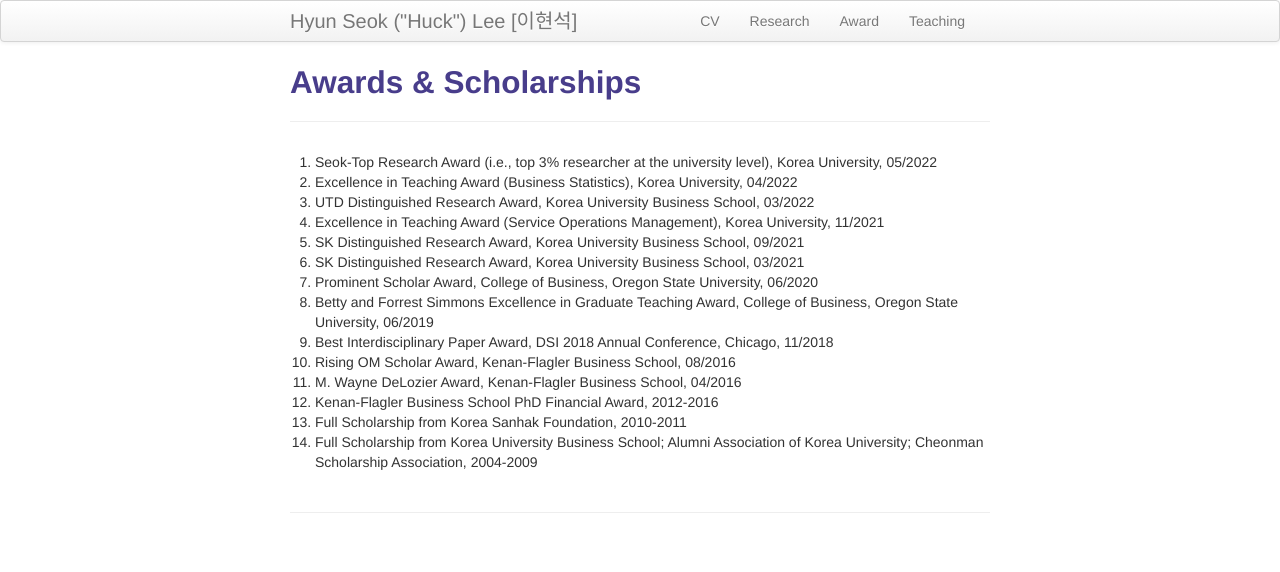
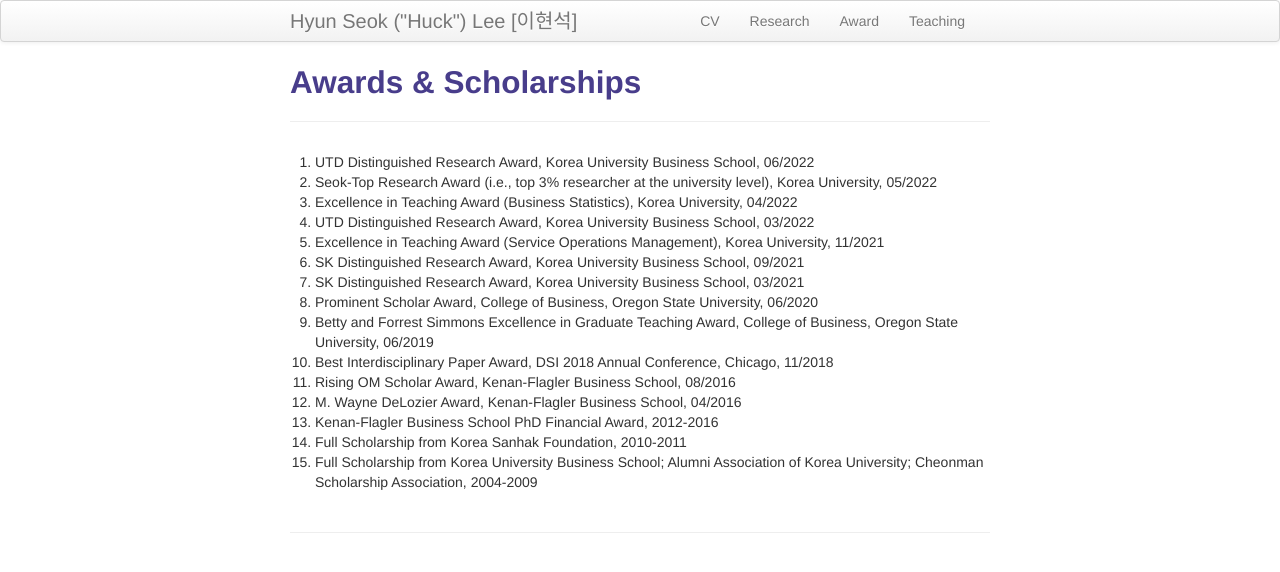
Before and after one commit to lordya2/lordya2.github.io, a Jekyll site: the page built from pages/award.md, in a window 1280 px wide. Shown: the top 572 px of the page. Built offline with Jekyll 4.4.1, drawn with Linux system fonts in a browser that asks for light colours.

Commit message:
Update award.md

```diff
--- a/pages/award.md
+++ b/pages/award.md
@@ -6,20 +6,21 @@ description: Hyun Seok ("Huck") Lee's Awards
 
 
 <!-- ### <u>Awards </u>-->
-1. Seok-Top Research Award (i.e., top 3% researcher at the university level), Korea University, 05/2022
-2. Excellence in Teaching Award (Business Statistics), Korea University, 04/2022
-3. UTD Distinguished Research Award, Korea University Business School, 03/2022
-4. Excellence in Teaching Award (Service Operations Management), Korea University, 11/2021
-5. SK Distinguished Research Award, Korea University Business School, 09/2021
-6. SK Distinguished Research Award, Korea University Business School, 03/2021
-7. Prominent Scholar Award, College of Business, Oregon State University, 06/2020
-8. Betty and Forrest Simmons Excellence in Graduate Teaching Award, College of Business, Oregon State University, 06/2019
-9. Best Interdisciplinary Paper Award, DSI 2018 Annual Conference, Chicago, 11/2018
-10. Rising OM Scholar Award, Kenan-Flagler Business School, 08/2016
-11. M. Wayne DeLozier Award, Kenan-Flagler Business School, 04/2016
-12. Kenan-Flagler Business School PhD Financial Award, 2012-2016
-13. Full Scholarship from Korea Sanhak Foundation, 2010-2011
-14. Full Scholarship from Korea University Business School; Alumni Association of Korea University; Cheonman Scholarship Association, 2004-2009
+1. UTD Distinguished Research Award, Korea University Business School, 06/2022
+2. Seok-Top Research Award (i.e., top 3% researcher at the university level), Korea University, 05/2022
+3. Excellence in Teaching Award (Business Statistics), Korea University, 04/2022
+4. UTD Distinguished Research Award, Korea University Business School, 03/2022
+5. Excellence in Teaching Award (Service Operations Management), Korea University, 11/2021
+6. SK Distinguished Research Award, Korea University Business School, 09/2021
+7. SK Distinguished Research Award, Korea University Business School, 03/2021
+8. Prominent Scholar Award, College of Business, Oregon State University, 06/2020
+9. Betty and Forrest Simmons Excellence in Graduate Teaching Award, College of Business, Oregon State University, 06/2019
+10. Best Interdisciplinary Paper Award, DSI 2018 Annual Conference, Chicago, 11/2018
+11. Rising OM Scholar Award, Kenan-Flagler Business School, 08/2016
+12. M. Wayne DeLozier Award, Kenan-Flagler Business School, 04/2016
+13. Kenan-Flagler Business School PhD Financial Award, 2012-2016
+14. Full Scholarship from Korea Sanhak Foundation, 2010-2011
+15. Full Scholarship from Korea University Business School; Alumni Association of Korea University; Cheonman Scholarship Association, 2004-2009
 
 <!--
 [click here for the most recent version of the paper]({{ BASE_PATH}}/pages/working_papers/sample-working-paper.pdf)
```
